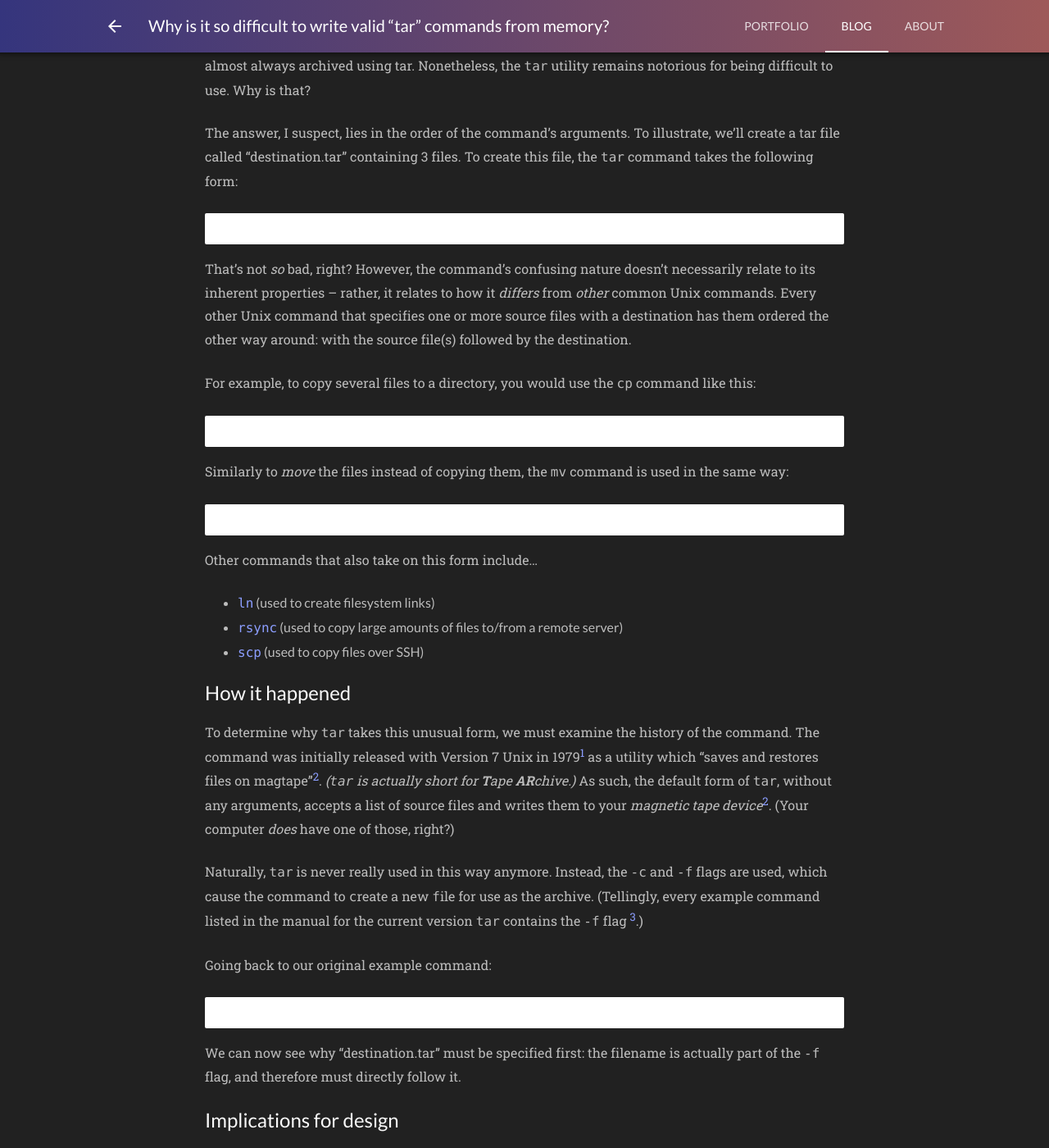
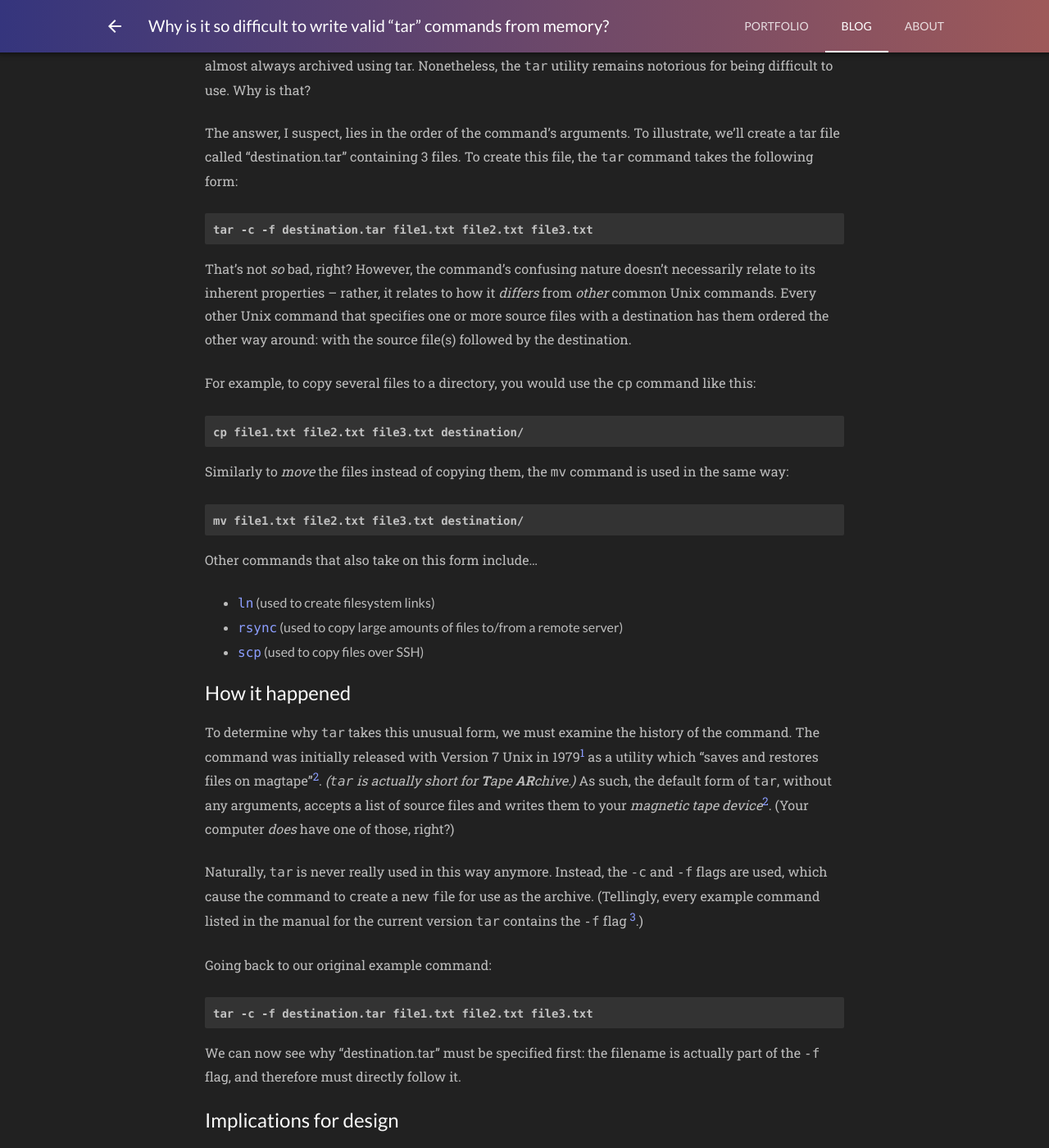
Before and after one commit to tilden/tilden.github.io, a Jekyll site: the page built from _posts/2015-03-24-tar-command.md, in a window 1280 px wide and 1400 px high, scrolled down 642 px. Shown: the whole window at 82% size. Built offline with Jekyll 4.4.1, drawn with Linux system fonts in a browser that asks for light colours; nearby versions of some CDN libraries.

Commit message:
Fix for code blocks being unreadable in dark theme

```diff
--- a/css/style.scss
+++ b/css/style.scss
@@ -614,7 +614,7 @@ pre > code {
   font-size: 14px;
   white-space: pre;
   border-radius: 2px;
-  background-color: white;
+  background-color: #333;
   display: block;
   padding: 10px 10px 7px;
   overflow: auto;
```
